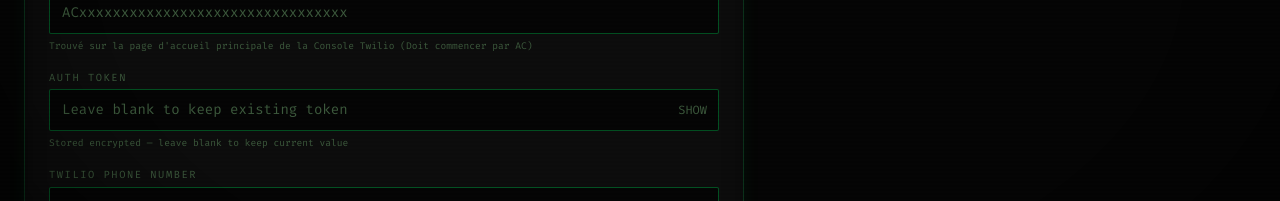
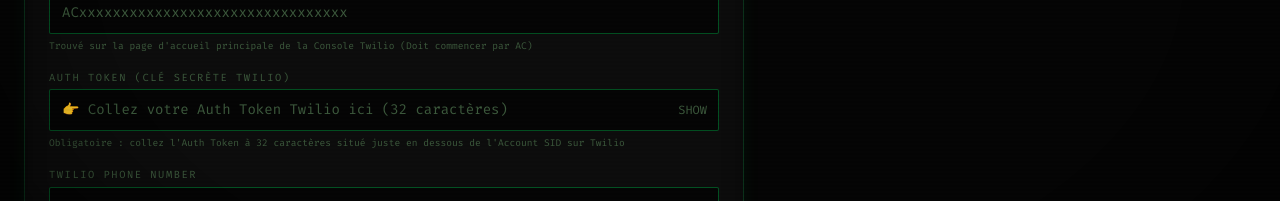
Before and after one commit to Stan509/hack509, a React (Vite) app in the folder frontend/: page /settings in a window 1280 px wide. Shown: the part 431-632 px from the top of the page. Built offline with nearby package versions, Linux system fonts and the light colour scheme; no server answers; sample sign-in values are in the browser's storage.

Commit message:
Update Auth Token guidance and environment fallback in init_db

```diff
--- a/frontend/src/pages/Settings.jsx
+++ b/frontend/src/pages/Settings.jsx
@@ -197,12 +197,12 @@
             hint="Trouvé sur la page d'accueil principale de la Console Twilio (Doit commencer par AC)"
           />
           <ConfigField
-            label="AUTH TOKEN"
+            label="AUTH TOKEN (Clé secrète Twilio)"
             value={config.auth_token}
             onChange={(v) => setConfig((p) => ({ ...p, auth_token: v }))}
-            placeholder="Leave blank to keep existing token"
+            placeholder="👉 Collez votre Auth Token Twilio ici (32 caractères)"
             masked
-            hint="Stored encrypted — leave blank to keep current value"
+            hint="Obligatoire : collez l'Auth Token à 32 caractères situé juste en dessous de l'Account SID sur Twilio"
           />
           <ConfigField
             label="TWILIO PHONE NUMBER"
```
Also changed, not shown: 1 other file (tests, documents, lock files or other folders).
